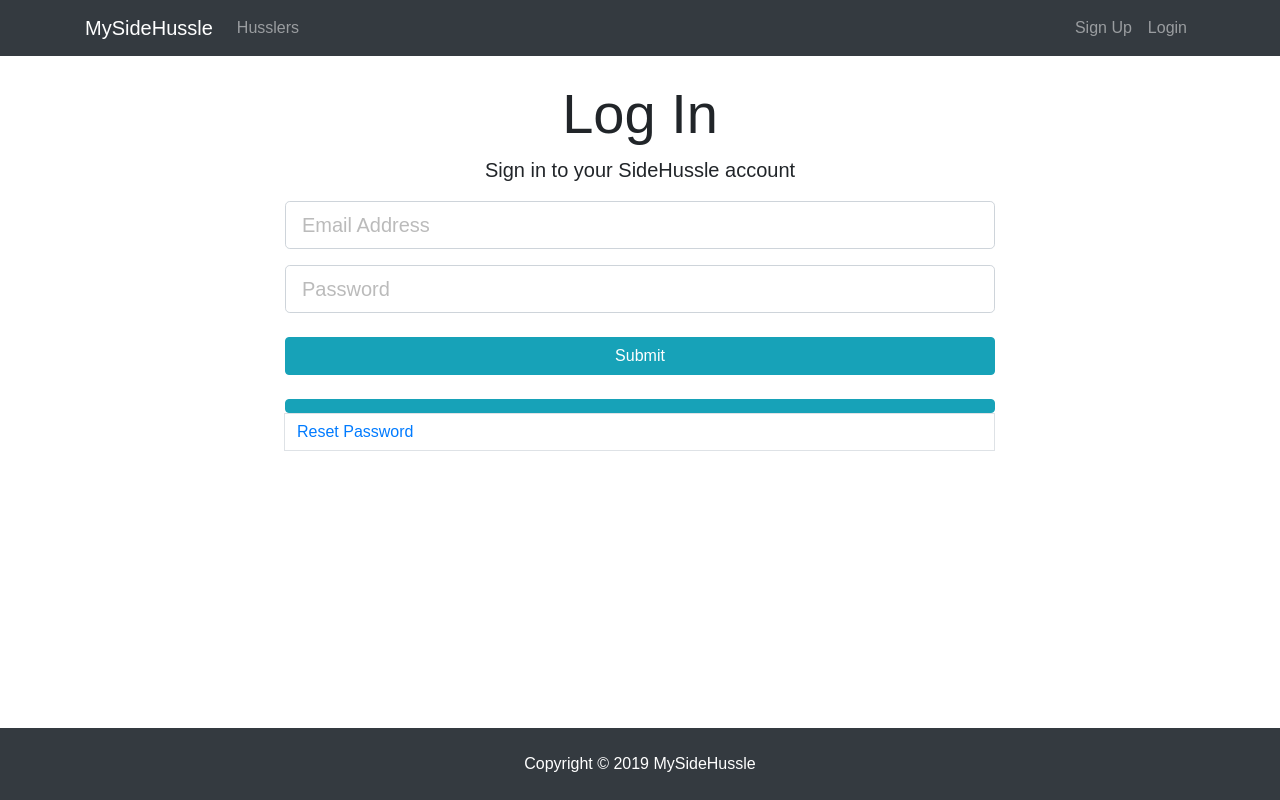
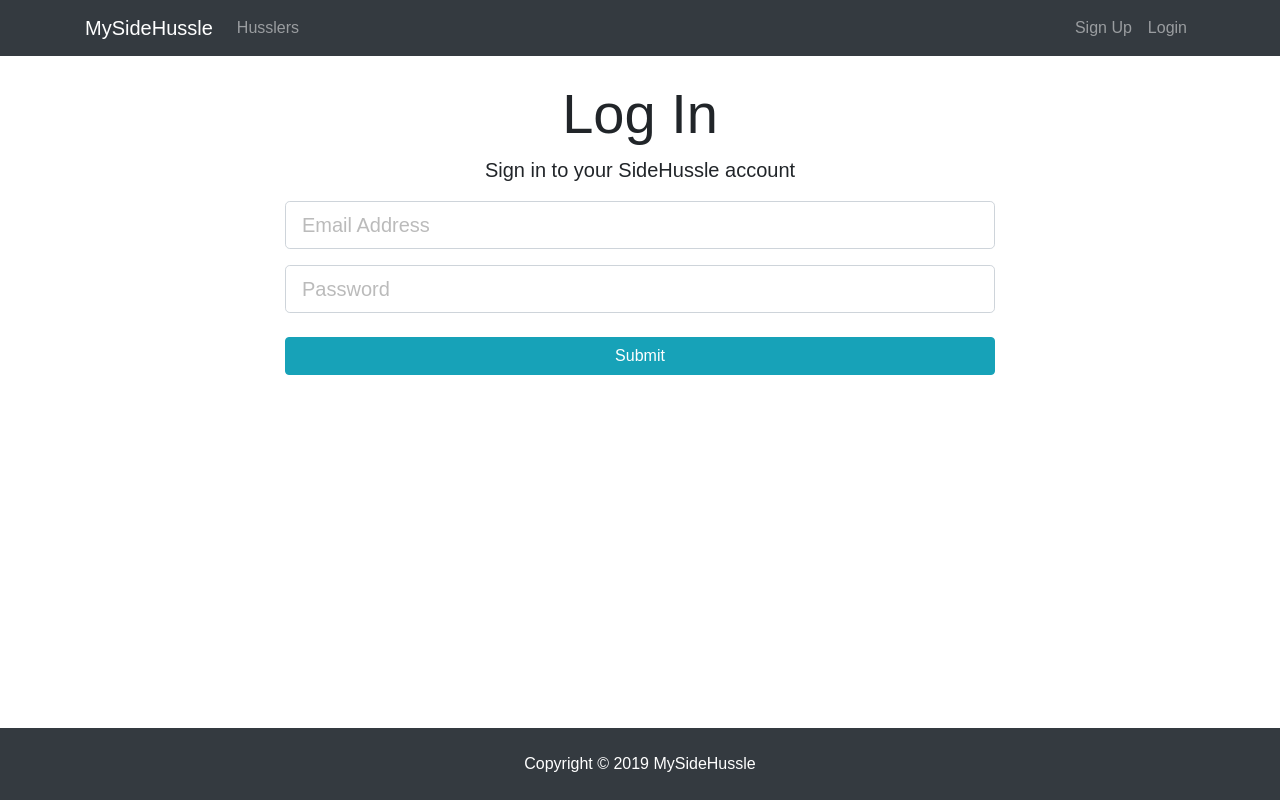
Before and after one commit to ElishaKay/MySideHussle, a React (Create React App) app in the folder client/: page /login in a window 1280 px wide. Built offline with nearby package versions, Linux system fonts and the light colour scheme.

Commit message:
the boom image replaces all text on the login page

```diff
--- a/client/src/components/auth/Login.js
+++ b/client/src/components/auth/Login.js
@@ -41,7 +41,7 @@ class Login extends Component {
   resetPassword(){
     console.log('this.state: ',this.state);
 
-    let message = 'Are you sure you would like to reset your Password? An email will be sent to ' + this.state.email;
+    let message = 'Are you sure you would like to reset your password? An email will be sent to ' + this.state.email;
 
     confirmAlert({
       title: 'Reset Password',
@@ -50,9 +50,6 @@ class Login extends Component {
         {
           label: 'Yes',
           onClick: () =>
-            //  deleteBook(id, () =>
-            //     close()
-            // )
             this.setState({ resetRequestMade: true })
         },
         {
@@ -89,7 +86,14 @@ class Login extends Component {
             <div className="col-md-8 m-auto">
 
               {resetRequestMade ? (
-                <img src={boom} alt="boom"/>
+                <div>
+                  <img src={boom} alt="boom"/>
+
+                  <h1 className="display-4 text-center">You've done it!</h1>
+                  <p className="lead text-center">
+                    A link to reset your password has been sent to {this.state.email}
+                  </p>
+                </div>
               ) : (<div>
 
               <h1 className="display-4 text-center">Log In</h1>
@@ -117,8 +121,12 @@ class Login extends Component {
                 <input type="submit" className="btn btn-info btn-block mt-4" />
 
               </form>
-               <div className="btn btn-info btn-block mt-4" />
-               <Link onClick={this.resetPassword} to={{ search: `?reset_password_for=${this.state.email}` }} className="page-link">Reset Password</Link>
+
+              {!errors.password ? null : (
+                 <div className="btn btn-info btn-block mt-4" >
+                    <Link onClick={this.resetPassword} to={{ search: `?reset_password_for=${this.state.email}` }} className="page-link">Reset Password</Link>
+                 </div>
+               )}
 
                </div>
               )}
```
